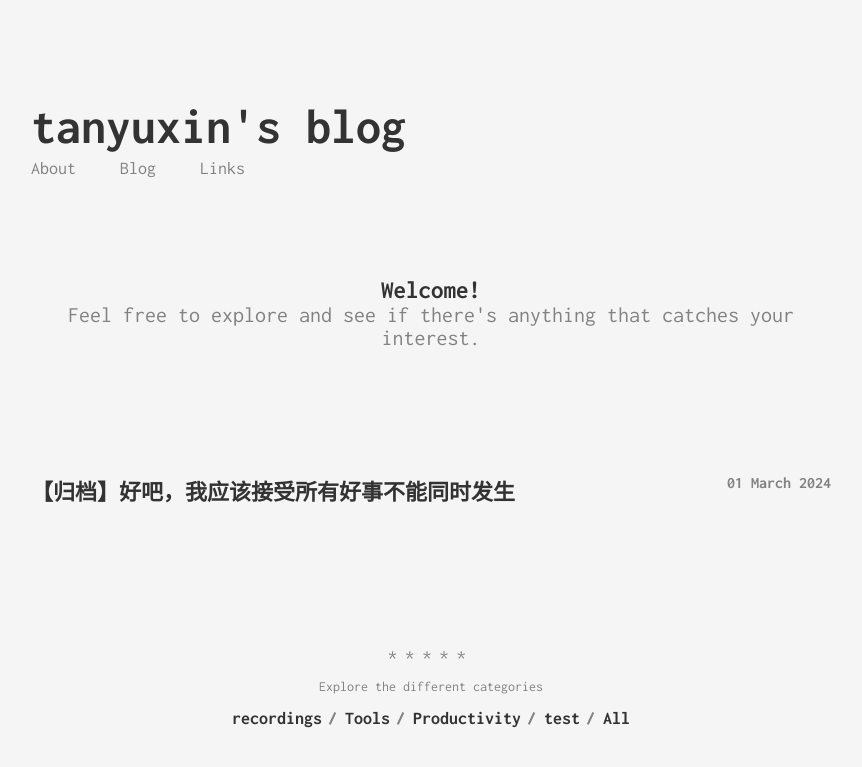
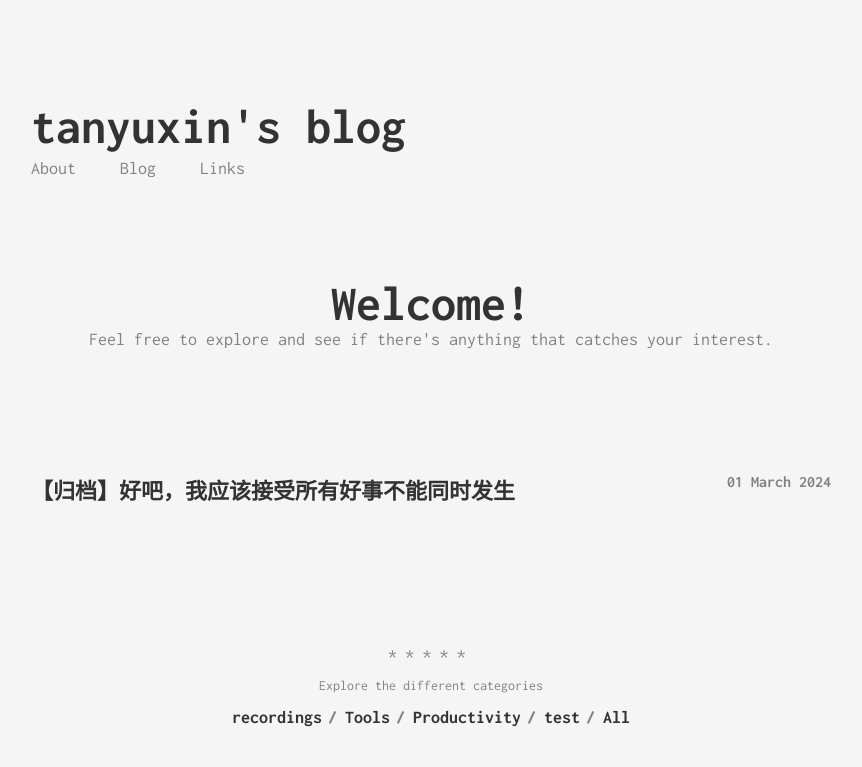
Before and after one commit to x1in-rain/x1in-rain.github.io, a Jekyll site: the page built from index.html, in a window 1280 px wide. Shown: the top 767 px of the page, without its empty margins (209-1071 px from the left). Built offline with Jekyll 4.4.1, drawn with Linux system fonts in a browser that asks for light colours.

Commit message:
Update _default.scss

```diff
--- a/_sass/_default.scss
+++ b/_sass/_default.scss
@@ -122,17 +122,16 @@ strong {
     margin-top:100px;
     margin-bottom:125px;
     text-align: center;
-    font-size:15px;
 }
 
 .page-title__text {
     font-weight: 700;
-    font-size: 25px;
+    font-size: 50px;
 }
 
 .page-title__subtitle {
     font-weight: 400;
-    font-size: 22px;
+    font-size: 18px;
     color: $cloudy;
 }
 
```
